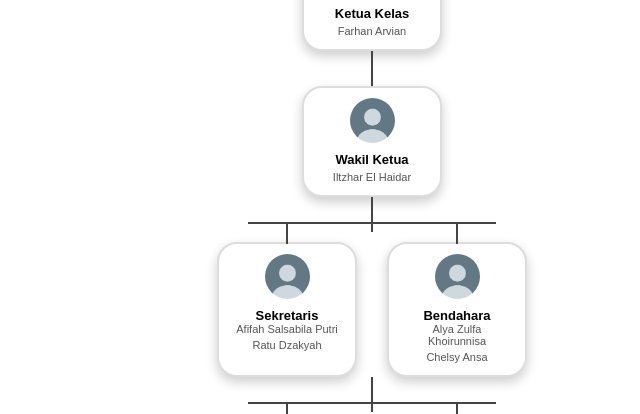
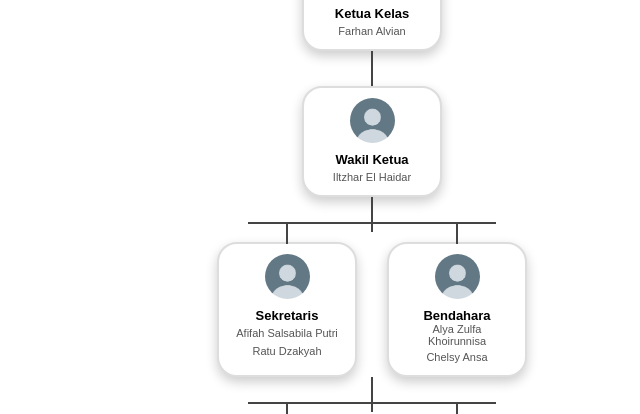
Before and after one commit to rynnovaalisigma/Tugas.Dari.Pak.Agus.Smamda, a plain HTML site: page struktur.html in a window 1280 px wide. Shown: the part 538-952 px from the top of the page, 268-908 px from the left. Drawn offline with Linux system fonts and the light colour scheme.

Commit message:
Add files via upload

```diff
--- a/struktur.html
+++ b/struktur.html
@@ -188,7 +188,7 @@ footer {
 <div class="node reveal">
     <img src="kosong.jpg">
     <strong>Ketua Kelas</strong>
-    <small>Farhan Arvian</small>
+    <small>Farhan Alvian</small>
 </div>
 
 <div class="v-line reveal"></div>
@@ -205,7 +205,7 @@ footer {
     <div class="node">
         <img src="kosong.jpg">
         <strong>Sekretaris</strong>
-        <small><p>Afifah Salsabila Putri</p></small>
+        <small>Afifah Salsabila Putri</small>
         <small> Ratu Dzakyah </small>
     </div>
 
@@ -229,7 +229,7 @@ footer {
     <div class="node">
         <img src="kosong.jpg">
         <strong>Ibadah</strong>
-        <small><p> Fahri Adam</p>Rahma Qonita</small>
+        <small><p> Fahri Adam </p>Rahma Qonita</small>
     </div>
 </div>
 
```
